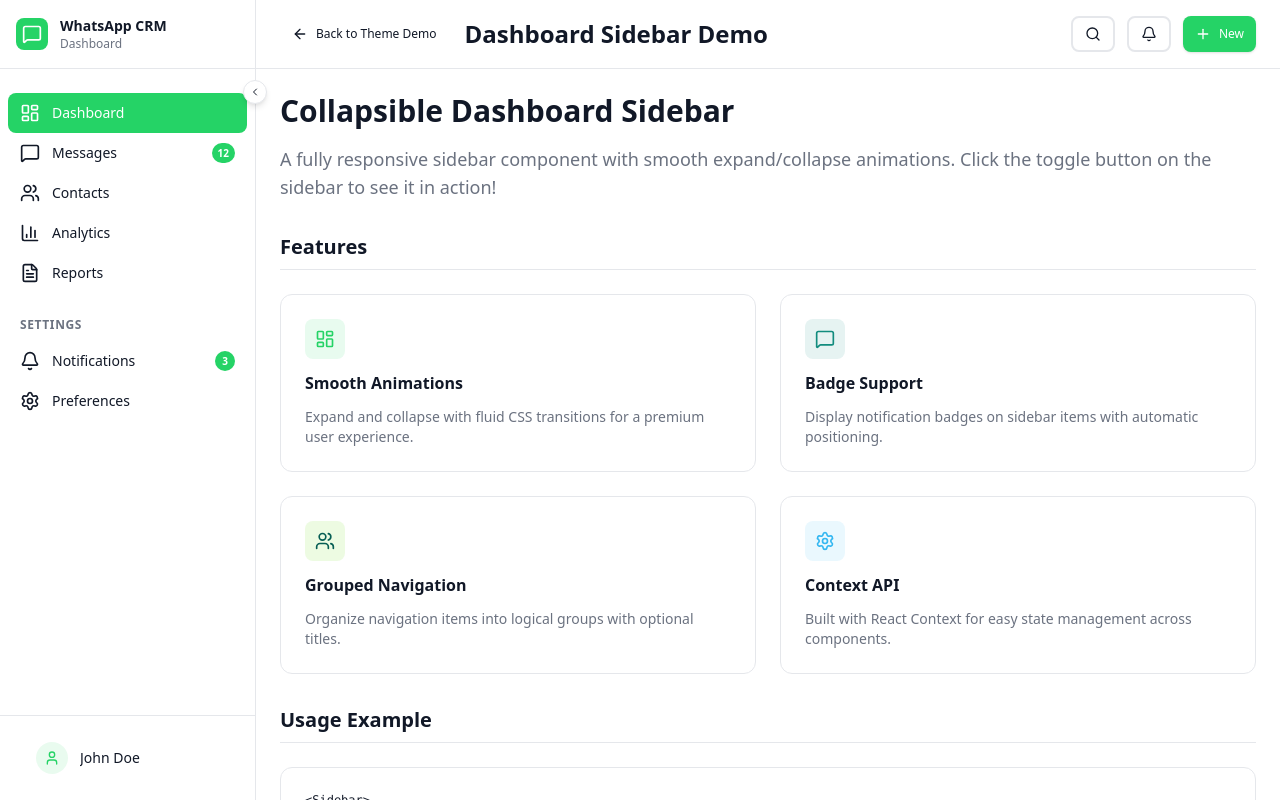
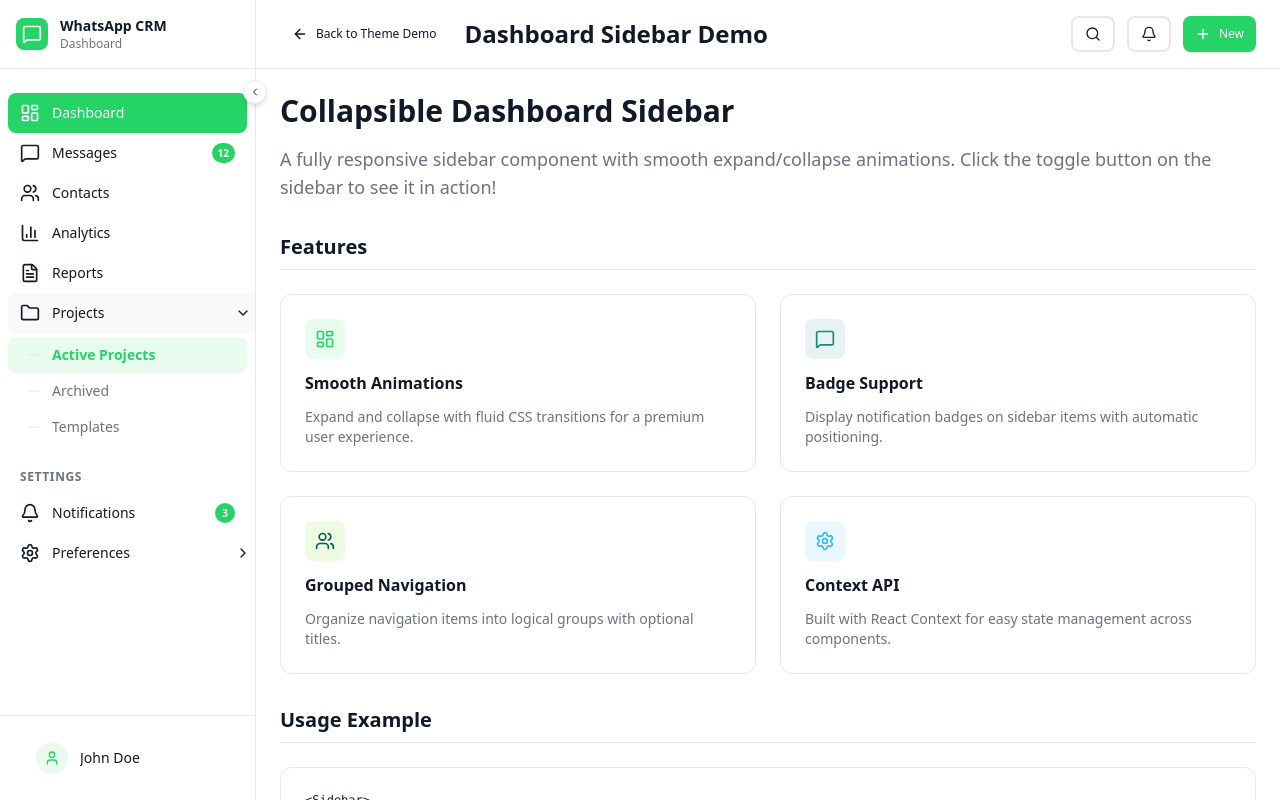
Before and after one commit to mdrobin45/whatsapp-crm, a Next.js app: page /sidebar-demo in a window 1280 px wide. Built offline with nearby package versions, Linux system fonts and the light colour scheme.

Commit message:
feat: Introduce nested sidebar navigation with new `SidebarSubMenu` and `SidebarSubItem` components, and update the demo page to use them.

```diff
--- a/app/sidebar-demo/page.tsx
+++ b/app/sidebar-demo/page.tsx
@@ -1,12 +1,13 @@
 "use client";
 
 import { Button } from "@/components/Button";
-import { Sidebar, SidebarContent, SidebarFooter, SidebarGroup, SidebarHeader, SidebarItem, SidebarToggle } from "@/components/Sidebar";
+import { Sidebar, SidebarContent, SidebarFooter, SidebarGroup, SidebarHeader, SidebarItem, SidebarSubItem, SidebarSubMenu, SidebarToggle } from "@/components/Sidebar";
 import {
     ArrowLeft,
     BarChart3,
     Bell,
     FileText,
+    Folder,
     LayoutDashboard,
     MessageSquare,
     Plus,
@@ -63,6 +64,25 @@ export default function SidebarDemo() {
               label="Reports"
               href="#"
             />
+            <SidebarSubMenu
+              icon={<Folder className="w-5 h-5" />}
+              label="Projects"
+              defaultOpen
+            >
+              <SidebarSubItem
+                label="Active Projects"
+                href="#"
+                active
+              />
+              <SidebarSubItem
+                label="Archived"
+                href="#"
+              />
+              <SidebarSubItem
+                label="Templates"
+                href="#"
+              />
+            </SidebarSubMenu>
           </SidebarGroup>
 
           <SidebarGroup title="Settings">
@@ -72,11 +92,23 @@ export default function SidebarDemo() {
               href="#"
               badge={3}
             />
-            <SidebarItem
+            <SidebarSubMenu
               icon={<Settings className="w-5 h-5" />}
               label="Preferences"
-              href="#"
-            />
+            >
+              <SidebarSubItem
+                label="General"
+                href="#"
+              />
+              <SidebarSubItem
+                label="Appearance"
+                href="#"
+              />
+              <SidebarSubItem
+                label="Privacy"
+                href="#"
+              />
+            </SidebarSubMenu>
           </SidebarGroup>
         </SidebarContent>
 
--- a/components/Sidebar.tsx
+++ b/components/Sidebar.tsx
@@ -2,8 +2,8 @@
 
 import { cn } from "@/lib/utils";
 import {
-    ChevronLeft,
-    ChevronRight
+   ChevronLeft,
+   ChevronRight
 } from "lucide-react";
 import Link from "next/link";
 import * as React from "react";
@@ -191,3 +191,99 @@ export function SidebarGroup({ className, title, children }: { className?: strin
     </div>
   );
 }
+
+export interface SidebarSubMenuProps {
+  icon?: React.ReactNode;
+  label: string;
+  children?: React.ReactNode;
+  defaultOpen?: boolean;
+  className?: string;
+}
+
+export function SidebarSubMenu({
+  icon,
+  label,
+  children,
+  defaultOpen = false,
+  className
+}: SidebarSubMenuProps) {
+  const { isCollapsed } = useSidebar();
+  const [isOpen, setIsOpen] = React.useState(defaultOpen);
+
+  const toggleOpen = () => setIsOpen(!isOpen);
+
+  if (isCollapsed) {
+    // When collapsed, show as regular item
+    return (
+      <div className={cn("relative flex items-center gap-3 px-3 py-2.5 mx-2 rounded-lg text-sm font-medium transition-all cursor-pointer hover:bg-muted", className)}>
+        <span className="flex-shrink-0 mx-auto">
+          {icon}
+        </span>
+      </div>
+    );
+  }
+
+  return (
+    <div className={className}>
+      <button
+        onClick={toggleOpen}
+        className={cn(
+          "relative flex items-center gap-3 px-3 py-2.5 mx-2 rounded-lg text-sm font-medium transition-all cursor-pointer w-full hover:bg-muted",
+          isOpen && "bg-muted/50"
+        )}
+      >
+        {icon && <span className="flex-shrink-0">{icon}</span>}
+        <span className="flex-1 truncate text-left">{label}</span>
+        <ChevronRight className={cn("h-4 w-4 transition-transform", isOpen && "rotate-90")} />
+      </button>
+
+      {isOpen && (
+        <div className="relative mt-1">
+          {children}
+        </div>
+      )}
+    </div>
+  );
+}
+
+export interface SidebarSubItemProps {
+  label: string;
+  href?: string;
+  active?: boolean;
+  onClick?: () => void;
+  className?: string;
+}
+
+export function SidebarSubItem({
+  label,
+  href,
+  active = false,
+  onClick,
+  className
+}: SidebarSubItemProps) {
+  const content = (
+    <span className="flex-1 truncate">{label}</span>
+  );
+
+  const baseClasses = cn(
+    "relative flex items-center gap-3 pl-11 pr-3 py-2 ml-2 mr-2 rounded-lg text-sm font-medium transition-all cursor-pointer",
+    "before:absolute before:left-5 before:top-1/2 before:-translate-y-1/2 before:w-3 before:h-px before:bg-border",
+    "hover:bg-muted",
+    active ? "bg-primary/10 text-primary font-semibold" : "text-muted-foreground",
+    className
+  );
+
+  if (href) {
+    return (
+      <Link href={href} className={baseClasses}>
+        {content}
+      </Link>
+    );
+  }
+
+  return (
+    <button onClick={onClick} className={baseClasses}>
+      {content}
+    </button>
+  );
+}
```
